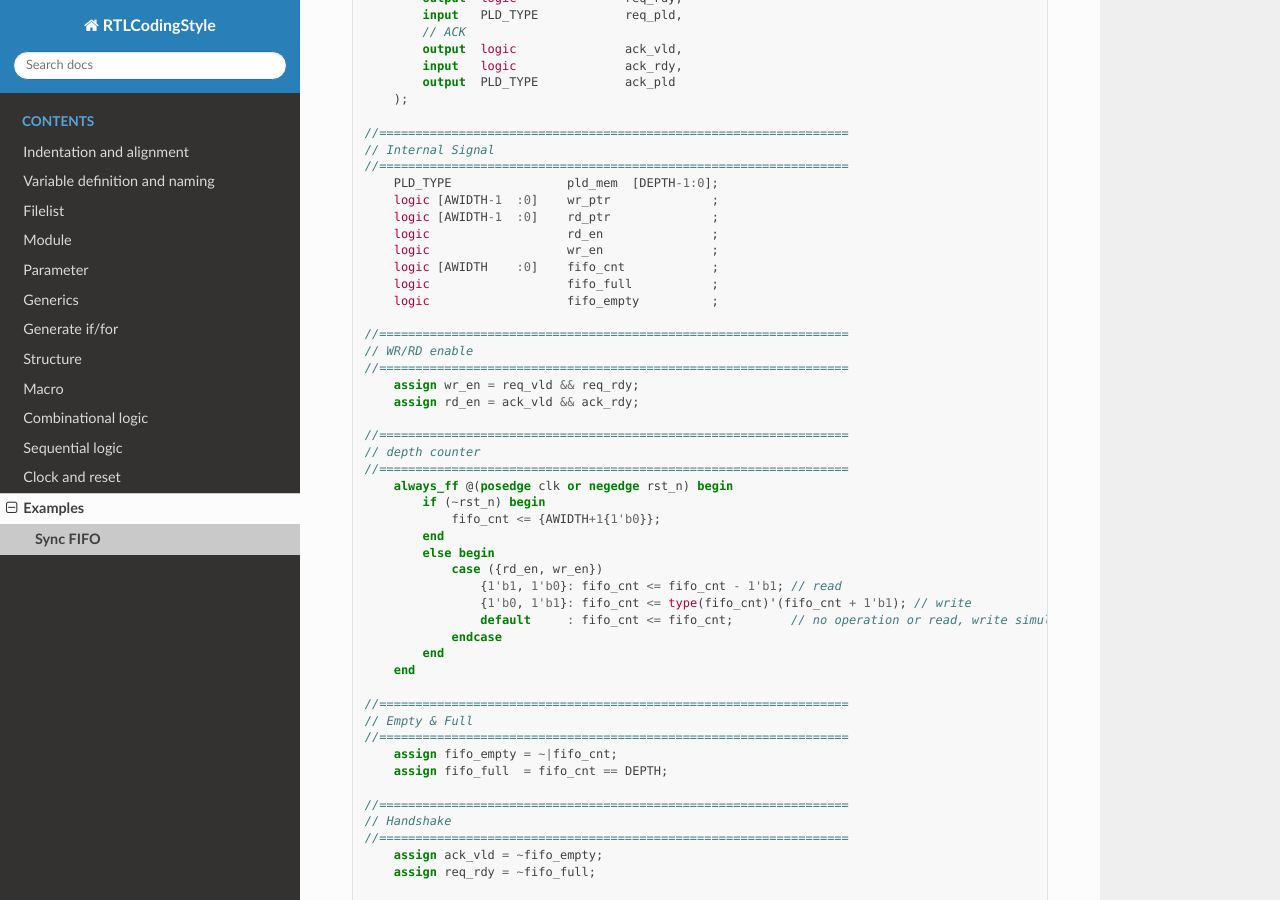
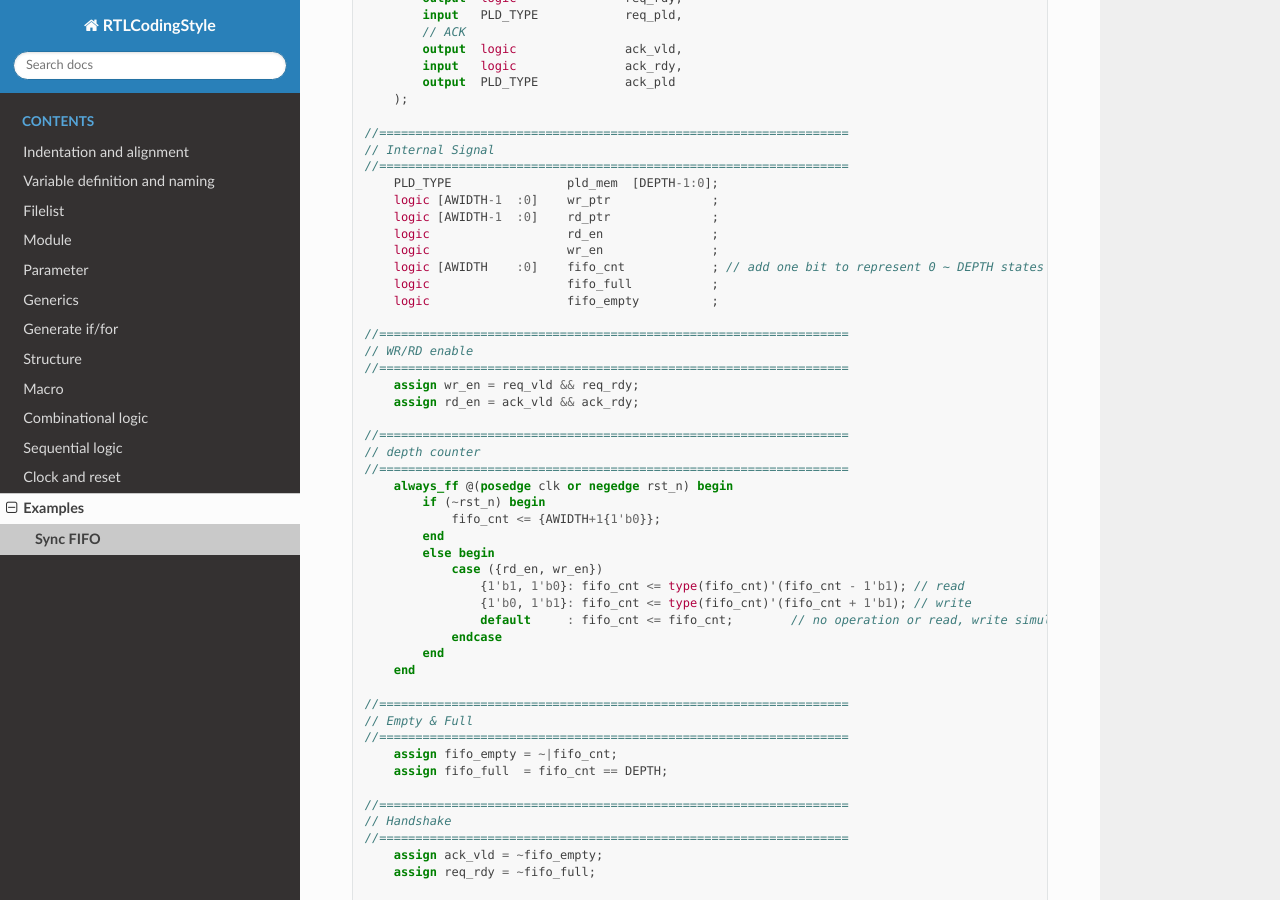
Before and after one commit to luosidingxiaoz/RTLCodingStyle, a Sphinx documentation site: the page built from source/example1_sync_fifo.rst, in a window 1280 px wide and 900 px high, scrolled down 828 px. Built offline with Sphinx 7.4.7 and the Read the Docs theme 2.0.0, drawn with Linux system fonts in a browser that asks for light colours.

Commit message:
Update example1_sync_fifo.rst
1. fixed some typo errors

```diff
--- a/source/example1_sync_fifo.rst
+++ b/source/example1_sync_fifo.rst
@@ -58,7 +58,7 @@ below is an implementation for sync fifo which:
         logic [AWIDTH-1  :0]    rd_ptr              ;
         logic                   rd_en               ;
         logic                   wr_en               ;
-        logic [AWIDTH    :0]    fifo_cnt            ;
+        logic [AWIDTH    :0]    fifo_cnt            ; // add one bit to represent 0 ~ DEPTH states
         logic                   fifo_full           ;
         logic                   fifo_empty          ;
 
@@ -77,7 +77,7 @@ below is an implementation for sync fifo which:
             end
             else begin
                 case ({rd_en, wr_en})
-                    {1'b1, 1'b0}: fifo_cnt <= fifo_cnt - 1'b1; // read
+                    {1'b1, 1'b0}: fifo_cnt <= type(fifo_cnt)'(fifo_cnt - 1'b1); // read
                     {1'b0, 1'b1}: fifo_cnt <= type(fifo_cnt)'(fifo_cnt + 1'b1); // write
                     default     : fifo_cnt <= fifo_cnt;        // no operation or read, write simultaneously
                 endcase
```
